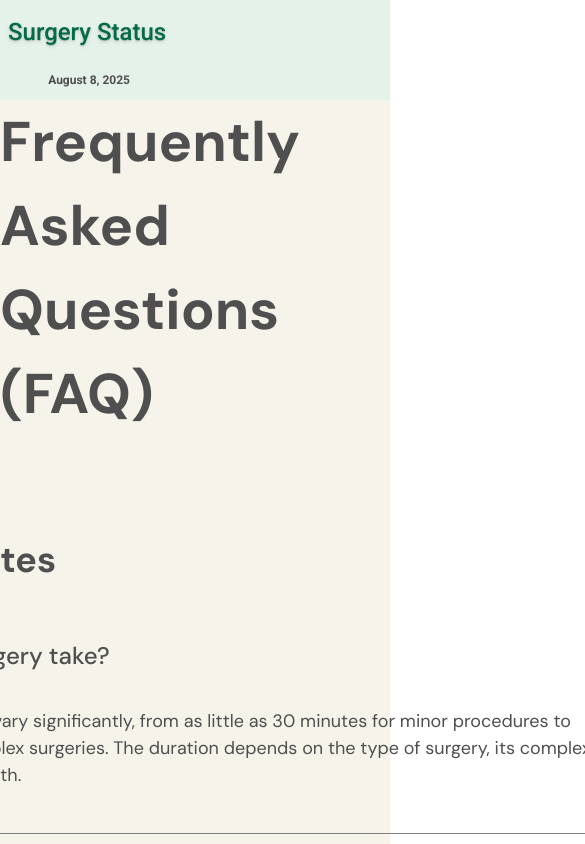
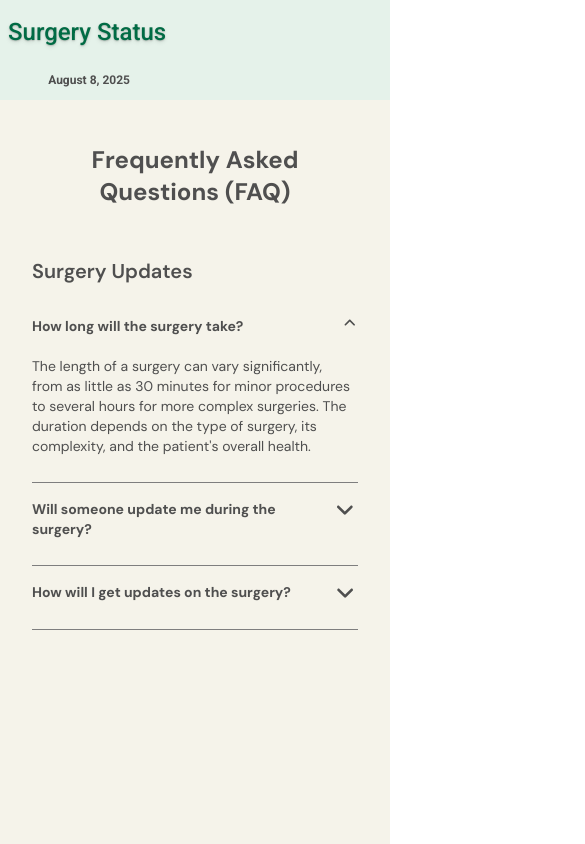
Before and after one commit to chingu-voyages/V56-tier2-team-25, a React (Vite) app: page /faq in a window 390 px wide. Both pictures are taken after a click on the button "How long will the surgery take?". Shown: the top 844 px of the page, 585 px wide, since content can reach past the window. Built offline with nearby package versions, Linux system fonts and the light colour scheme; the HTML template or start-up script is replaced by a standard one.

Commit message:
faq mobile styling

```diff
--- a/src/components/AddPatient.jsx
+++ b/src/components/AddPatient.jsx
@@ -49,7 +49,7 @@ const AddPatient = () => {
                 />
                 {isPatientNo &&
                     <p
-                        className='text-sm font-semibold underline text-[#008C99]'
+                        className='text-sm font-semibold underline text-[#008C99] cursor-pointer'
                         onClick={generateNo}
                     >
                         Generate New Patient Number
@@ -71,6 +71,7 @@ const AddPatient = () => {
             console.log("Not created");
         }
         formElement.reset()
+        setPatientNo('')
     }
 
     return (
--- a/src/components/FAQ/Accordion.jsx
+++ b/src/components/FAQ/Accordion.jsx
@@ -8,16 +8,16 @@ const Accordion = ({question, answer}) => {
 
 
     return (
-        <div className="py-2 border-b border-[#7e7e7e] dm-sans mb-9">
+        <div className="pb-[6px] md:py-2 border-b border-[#7e7e7e] dm-sans mb-4 md:mb-9">
             <button
-                className={`flex w-full justify-between cursor-pointer font-medium text-2xl text-[#4F4F4F] ${isOpen ? 'pb-9' : 'pb-0'}`}
+                className={`flex w-full justify-between cursor-pointer text-left font-bold md:font-medium text-sm md:text-2xl text-[#4F4F4F] ${isOpen ? 'pb-5 md:pb-9' : 'pb-0'}`}
                 onClick={() => setIsOpen(!isOpen)}
             >
                 <h4>{question}</h4>
-                {isOpen ? <FontAwesomeIcon icon={faAngleUp}/> : <FontAwesomeIcon icon={faAngleDown}/>}
+                {isOpen ? <FontAwesomeIcon icon={faAngleUp} /> : <FontAwesomeIcon icon={faAngleDown} size='xl'/>}
             </button>
             <div className={`grid overflow-hidden transition-all duration-300 ease-in-out text-[#4F4F4F] ${isOpen ? 'grid-rows[1fr] opacity-100' : 'grid-rows-[0fr] opacity-0'}`}>
-                <div className='overflow-hidden pb-9 text-[1.125rem]'>
+                <div className='overflow-hidden pb-5 md:pb-9 text-sm md:text-[1.125rem]'>
                     {answer}
                 </div>
             </div>
--- a/src/components/FAQ/FAQ.jsx
+++ b/src/components/FAQ/FAQ.jsx
@@ -1,4 +1,3 @@
-import { useState } from 'react'
 import Footer from "../Footer"
 import Header from "../Header"
 import Accordion from './Accordion'
@@ -31,20 +30,19 @@ const FAQ = () => {
 
 
     return(
-        <div className=''>
-
+        <>
             <div className="w-full min-h-screen flex flex-col">
                 <Header/>
-                <div className="flex flex-1 flex-col justify-center items-center bg-[#F5F3EA] dm-sans">
-                    <h2 className="text-[3.5rem] font-bold text-[#4F4F4F] mb-26">Frequently Asked Questions (FAQ)</h2>
-                    <div className="w-[866px]">
-                        <h3 className="text-4xl font-bold text-[#4F4F4F] mb-13">Surgery Updates</h3>
+                <div className="flex flex-1 flex-col md:justify-center items-center pt-11 md:pt-0 px-8 md:px-0 bg-[#F5F3EA] dm-sans">
+                    <h2 className="text-2xl md:text-[3.5rem] font-bold text-[#4F4F4F] mb-12 md:mb-26 text-center">Frequently Asked Questions (FAQ)</h2>
+                    <div className="md:w-[866px]">
+                        <h3 className="text-[1.25rem] md:text-4xl font-semibold md:font-bold text-[#4F4F4F] mb-[30px] md:mb-13">Surgery Updates</h3>
                         {faqs}
                     </div>
                 </div>
             </div>
             <Footer/>
-        </div>
+        </>
     )
 }
 
```
